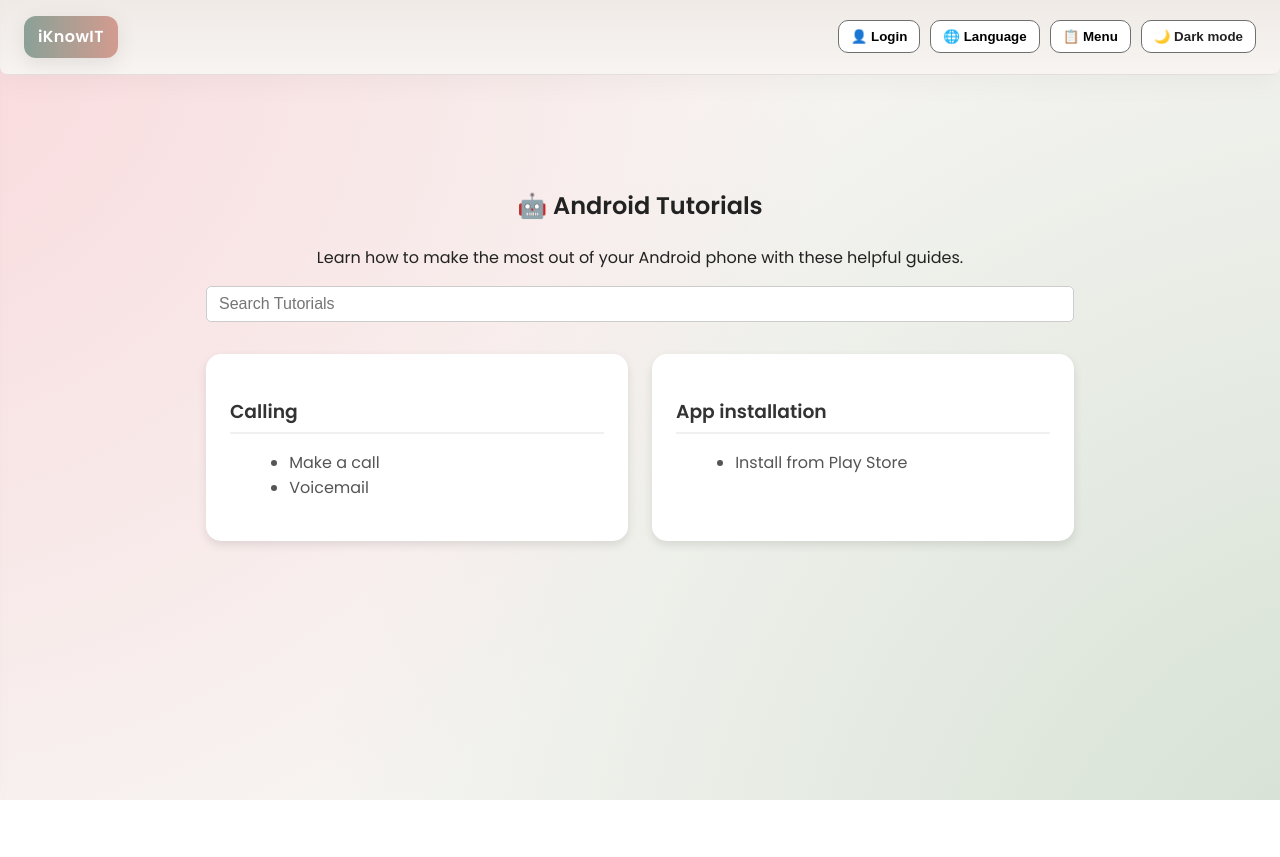
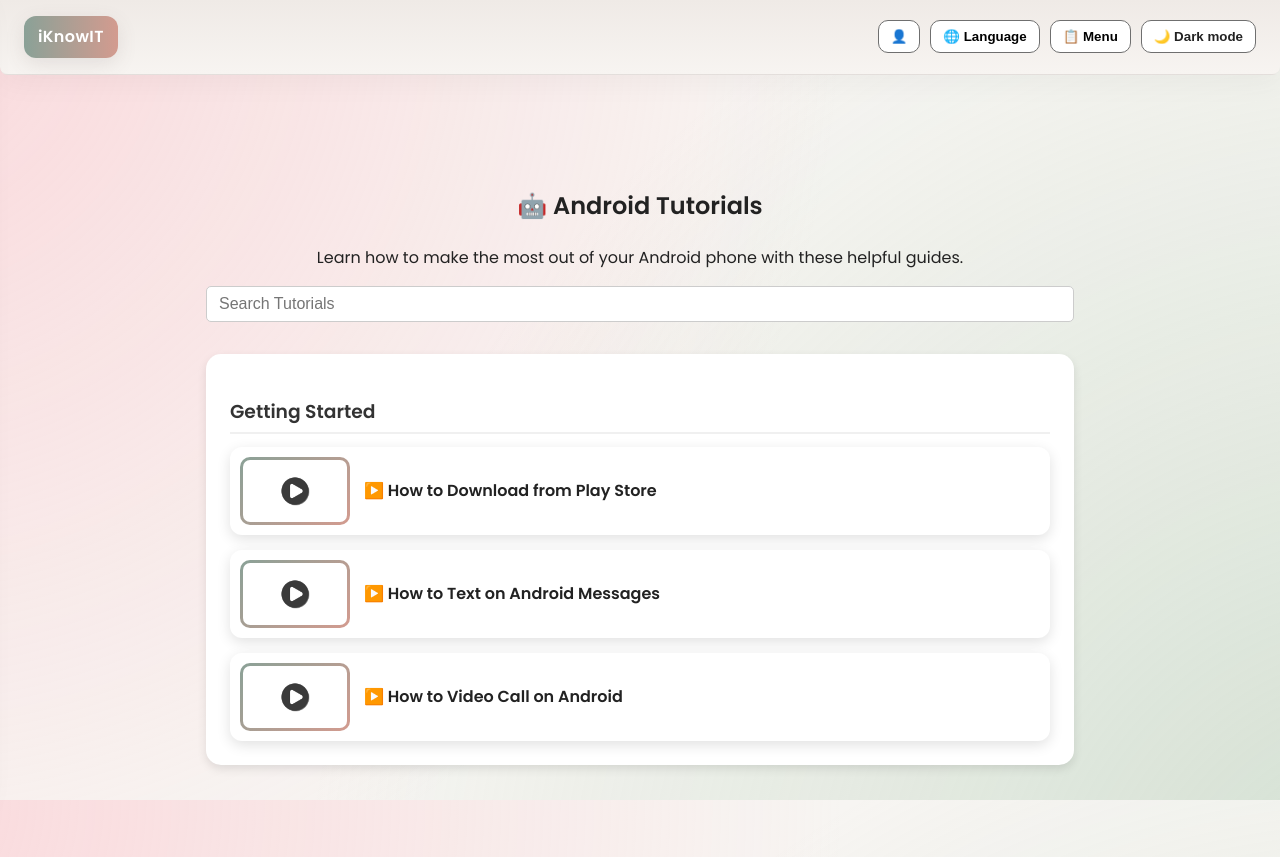
Before and after one commit to senior-project2025/INDY-6, a Flask app: page /android in a window 1280 px wide. Before the commit the page ends 800 px from the top, so only its background shows below. Run offline with Flask 3, Linux system fonts and the light colour scheme; some libraries are stand-ins or nearby versions.

Commit message:
fixed tutorials_ios page (videos now work) and completed tutorials_android page in same format. videos have been added along with a promo video placeholder (video about digital literacy from yt), fixed a few bugs i noticed as well

```diff
--- a/static/script.js
+++ b/static/script.js
@@ -35,42 +35,27 @@ document.addEventListener('DOMContentLoaded', function () {
         if (e.target === langModal) langModal.classList.remove('show');
     });
 
-    // --- Language selection ---
+    // --- NEW LANGUAGE SELECTION (clean + animated reload) ---
     document.querySelectorAll('.lang-btn').forEach(btn => {
-        btn.addEventListener('click', () => {
+        btn.addEventListener('click', async () => {
             const lang = btn.getAttribute('data-lang');
-            fetch(`/set_language/${lang}`).then(() => {
-                const elementsToTranslate = Array.from(document.querySelectorAll('[data-i18n], [data-translate-key], .translate-text'))
-                    .filter(el => !el.classList.contains('no-translate') && !el.hasAttribute('data-no-translate'));
+            const overlay = document.getElementById('loadingOverlay');
 
-                const items = elementsToTranslate.map(el => {
-                    const key = el.getAttribute('data-translate-key') || el.getAttribute('data-i18n') || `text:${el.innerText.slice(0, 60)}`;
-                    return { key: key, text: el.innerText };
-                });
+            // Show loading overlay + fade animation
+            overlay.style.display = "flex";
+            document.body.classList.add("fade-out");
 
-                fetch('/translate', {
-                    method: 'POST',
-                    headers: { 'Content-Type': 'application/json' },
-                    body: JSON.stringify({ items: items, target_language: lang })
-                })
-                    .then(res => res.json())
-                    .then(data => {
-                        data.translated.forEach(item => {
-                            let el = document.querySelector(`[data-translate-key="${item.key}"]`) ||
-                                document.querySelector(`[data-i18n="${item.key}"]`);
-                            if (!el) {
-                                el = Array.from(document.querySelectorAll('.translate-text'))
-                                    .find(e => e.innerText.trim().startsWith(item.translated_text.slice(0, 8)) === false);
-                            }
-                            if (el && !el.classList.contains('no-translate')) el.innerText = item.translated_text;
-                        });
-                    })
-                    .catch(err => console.error('Translation error:', err));
-            });
+            // Update language server-side
+            await fetch(`/set_language/${lang}`);
+
+            // Smooth transition then reload
+            setTimeout(() => {
+                window.location.reload();
+            }, 350);
         });
     });
 
-    // --- Reload page after language form submit ---
+    // (Optional old form submit reload — keep it safe)
     if (langForm) {
         langForm.addEventListener('submit', () => {
             setTimeout(() => window.location.reload(), 100);
@@ -86,7 +71,7 @@ document.addEventListener('DOMContentLoaded', function () {
         });
     });
 
-    // FAQ Search bar
+    // FAQ Search
     if (searchInput) {
         searchInput.addEventListener('input', () => {
             const query = searchInput.value.toLowerCase();
@@ -102,21 +87,32 @@ document.addEventListener('DOMContentLoaded', function () {
         });
     }
 
-    // ios/android page search
+    // iOS/Android tutorial search
     if (tutorialSearchInput) {
         tutorialSearchInput.addEventListener('input', () => {
             const query = tutorialSearchInput.value.toLowerCase();
 
-            tutorialCards.forEach(card => {
-                const category = card.querySelector('h3').textContent.toLowerCase();
-                const items = Array.from(card.querySelectorAll('li')).map(li => li.textContent.toLowerCase());
-                const match = category.includes(query) || items.some(item => item.includes(query));
-                card.style.display = match ? '' : 'none';
+            document.querySelectorAll('.tutorial-card').forEach(card => {
+                const videos = card.querySelectorAll('.video-card');
+                let anyMatch = false;
+
+                videos.forEach(video => {
+                    const title = video.querySelector('.video-title').textContent.toLowerCase();
+                    if (title.includes(query)) {
+                        video.style.display = "";
+                        anyMatch = true;
+                    } else {
+                        video.style.display = "none";
+                    }
+                });
+
+                card.style.display = anyMatch ? "" : "none";
             });
         });
     }
 
-    // --- DARK MODE (FINAL FIXED VERSION) ---
+
+    // --- DARK MODE ---
     const themeSwitch = document.getElementById('theme-switch');
     const themeIcon = themeSwitch?.querySelector('.theme-icon');
     const themeText = themeSwitch?.querySelector('.theme-text');
@@ -154,16 +150,14 @@ document.addEventListener('DOMContentLoaded', function () {
         });
     }
 
-    // ------------------------------
-    // VIDEO MODAL FUNCTIONALITY
-    // ------------------------------
+    // --- VIDEO MODAL ---
     const videoModal = document.getElementById("videoModal");
     const tutorialVideo = document.getElementById("tutorialVideo");
     const closeVideo = document.querySelector(".close-video");
 
-    document.querySelectorAll(".video-btn").forEach(btn => {
-        btn.addEventListener("click", () => {
-            const src = btn.getAttribute("data-video");
+    document.querySelectorAll(".video-card").forEach(card => {
+        card.addEventListener("click", () => {
+            const src = card.getAttribute("data-video");
             tutorialVideo.src = src;
             videoModal.classList.add("show");
             tutorialVideo.play();
@@ -183,5 +177,4 @@ document.addEventListener('DOMContentLoaded', function () {
             videoModal.classList.remove("show");
         }
     });
-
 });
--- a/static/style.css
+++ b/static/style.css
@@ -709,6 +709,107 @@ main#main-content {
         object-fit: cover;
     }
 
+/* ---------------------------- */
+/*   VIDEO CARD w/ THUMBNAIL    */
+/* ---------------------------- */
+
+.video-list {
+    display: flex;
+    flex-direction: column;
+    gap: 15px;
+}
+
+.video-card {
+    background: var(--card);
+    border-radius: 12px;
+    padding: 10px;
+    display: flex;
+    align-items: center;
+    gap: 14px;
+    cursor: pointer;
+    box-shadow: 0 4px 14px rgba(0,0,0,0.12);
+    transition: transform .15s ease, box-shadow .15s ease;
+}
+
+    .video-card:hover {
+        transform: translateY(-3px);
+        box-shadow: 0 6px 20px rgba(0,0,0,0.18);
+    }
+
+.video-thumb {
+    width: 110px;
+    height: 68px;
+    object-fit: cover;
+    border-radius: 10px;
+    flex-shrink: 0;
+    /* OPTION A — Gradient border frame */
+    padding: 3px;
+    background: linear-gradient(135deg, var(--accent), var(--accent-2));
+}
+
+.video-title {
+    font-weight: 600;
+    color: var(--text);
+    margin: 0;
+}
+
+/* ---------------------------- */
+/*         VIDEO MODAL          */
+/* ---------------------------- */
+
+.video-modal {
+    position: fixed;
+    inset: 0;
+    background: rgba(0,0,0,0.55);
+    backdrop-filter: blur(6px);
+    display: flex;
+    justify-content: center;
+    align-items: center;
+    visibility: hidden;
+    opacity: 0;
+    transition: opacity .25s ease;
+    z-index: 200000;
+}
+
+    .video-modal.show {
+        visibility: visible;
+        opacity: 1;
+    }
+
+.video-wrapper {
+    background: var(--card);
+    padding: 16px;
+    border-radius: 18px;
+    max-width: 720px;
+    width: 90%;
+    box-shadow: 0 10px 40px rgba(0,0,0,0.5);
+    position: relative;
+}
+
+    .video-wrapper video {
+        width: 100%;
+        max-width: 100%;
+        max-height: 80vh; /* prevents the video from overflowing vertically */
+        object-fit: contain;
+        border-radius: 10px;
+    }
+
+
+.close-video {
+    position: absolute;
+    right: 12px;
+    top: 10px;
+    background: rgba(0,0,0,0.3);
+    color: white;
+    border: none;
+    font-size: 20px;
+    padding: 5px 10px;
+    border-radius: 6px;
+    cursor: pointer;
+}
+
+
+
 @media (min-width: 1100px) {
     .team-member {
         flex-direction: row;
--- a/templates/base.html
+++ b/templates/base.html
@@ -24,7 +24,7 @@
             {% else %}
             <!-- LOGIN BUTTON -->
             <button id="loginBtn" class="btn">
-                👤 <span data-i18n="login">{{ t('login') }}</span>
+                👤 <span data-i18n="login"></span>
             </button>
             {% endif %}
 
@@ -112,6 +112,11 @@
         </div>
     </div>
 
+    <div id="loadingOverlay">
+        <div class="spinner"></div>
+    </div>
+
+
     <script src="{{ url_for('static', filename='script.js') }}"></script>
 </body>
 </html>
--- a/templates/tutorials_android.html
+++ b/templates/tutorials_android.html
@@ -1,26 +1,60 @@
 {% extends "base.html" %}
 {% block content %}
+
 <main class="tutorial-page">
-  <h2>🤖 Android Tutorials</h2>
-  <p>Learn how to make the most out of your Android phone with these helpful guides.</p>
+    <h2>🤖 Android Tutorials</h2>
+    <p>Learn how to make the most out of your Android phone with these helpful guides.</p>
 
-  <input id="tutorialSearch" placeholder="Search Tutorials" type="text" class="tutorial-search"/>
+    <input id="tutorialSearch" placeholder="Search Tutorials" type="text" class="tutorial-search" />
 
-  {% if tutorials %}
-  <div class="tutorial-grid">
-    {% for t in tutorials %}
-    <div class="tutorial-card">
-      <h3>{{ t.category }}</h3>
-      <ul>
-        {% for item in t["items"] %}
-        <li>{{ item }}</li>
-        {% endfor %}
-      </ul>
+    <div class="tutorial-grid">
+        <div class="tutorial-card">
+            <h3>Getting Started</h3>
+
+            <div class="video-list">
+
+                <!-- VIDEO: Download Play Store -->
+                <div class="video-card"
+                     data-video="{{ url_for('static', filename='android_videos/How-To-Download-From-Play-Store.mp4') }}">
+                    <img src="{{ url_for('static', filename='images/thumbnail.jpg') }}"
+                         class="video-thumb"
+                         alt="How to Download from Play Store thumbnail">
+
+                    <p class="video-title">▶️ How to Download from Play Store</p>
+                </div>
+
+                <!-- VIDEO: Text on Messages -->
+                <div class="video-card"
+                     data-video="{{ url_for('static', filename='android_videos/How-To-Text-On-Android-Messages.mp4') }}">
+                    <img src="{{ url_for('static', filename='images/thumbnail.jpg') }}"
+                         class="video-thumb"
+                         alt="How to Text on Android Messages thumbnail">
+
+                    <p class="video-title">▶️ How to Text on Android Messages</p>
+                </div>
+
+                <!-- VIDEO: Video Call on Android -->
+                <div class="video-card"
+                     data-video="{{ url_for('static', filename='android_videos/How-To-Video-Call-On-Android.mp4') }}">
+                    <img src="{{ url_for('static', filename='images/thumbnail.jpg') }}"
+                         class="video-thumb"
+                         alt="How to Video Call on Android thumbnail">
+
+                    <p class="video-title">▶️ How to Video Call on Android</p>
+                </div>
+
+            </div>
+        </div>
+
     </div>
-    {% endfor %}
-  </div>
-  {% else %}
-  <p class="no-tutorials">No Android tutorials available yet. Check back soon!</p>
-  {% endif %}
 </main>
+
+<!-- VIDEO MODAL -->
+<div id="videoModal" class="video-modal">
+    <div class="video-wrapper">
+        <button class="close-video">✕</button>
+        <video id="tutorialVideo" controls></video>
+    </div>
+</div>
+
 {% endblock %}
```
Also changed, not shown: other parts of static/style.css (+48 -11 lines), templates/index.html (+12 -13 lines), templates/tutorials_ios.html (+14 -10 lines), instance/iknowit.db, static/images/thumbnail.jpg (added), 4 other files. Lines whose indentation alone changed are shown as unchanged.
